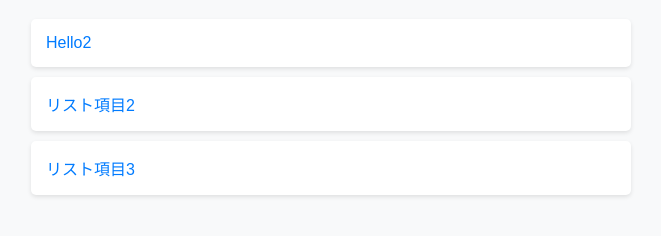
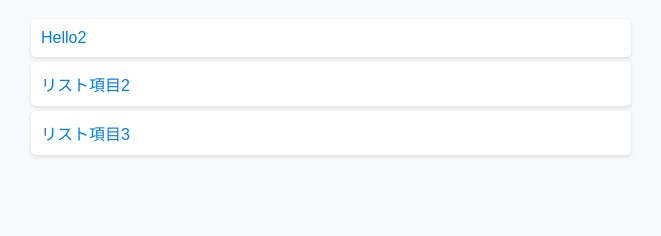
Before and after one commit to nagonnagon/expoTest, a plain HTML site: page index.html in a window 1280 px wide. Shown: the part 90-326 px from the top of the page, without its empty margins (309-970 px from the left). Drawn offline with Linux system fonts and the light colour scheme.

Commit message:
Add files via upload

```diff
--- a/index.html
+++ b/index.html
@@ -26,13 +26,13 @@
         }
         li {
             background-color: #ffffff;
-            margin: 10px 0;
+            margin: 5px 0;
             border-radius: 5px;
             box-shadow: 0 2px 4px rgba(0,0,0,0.1);
         }
         li a {
             display: block;
-            padding: 15px;
+            padding: 10px;
             color: #007bff;
             text-decoration: none;
             border-radius: 5px;
```
